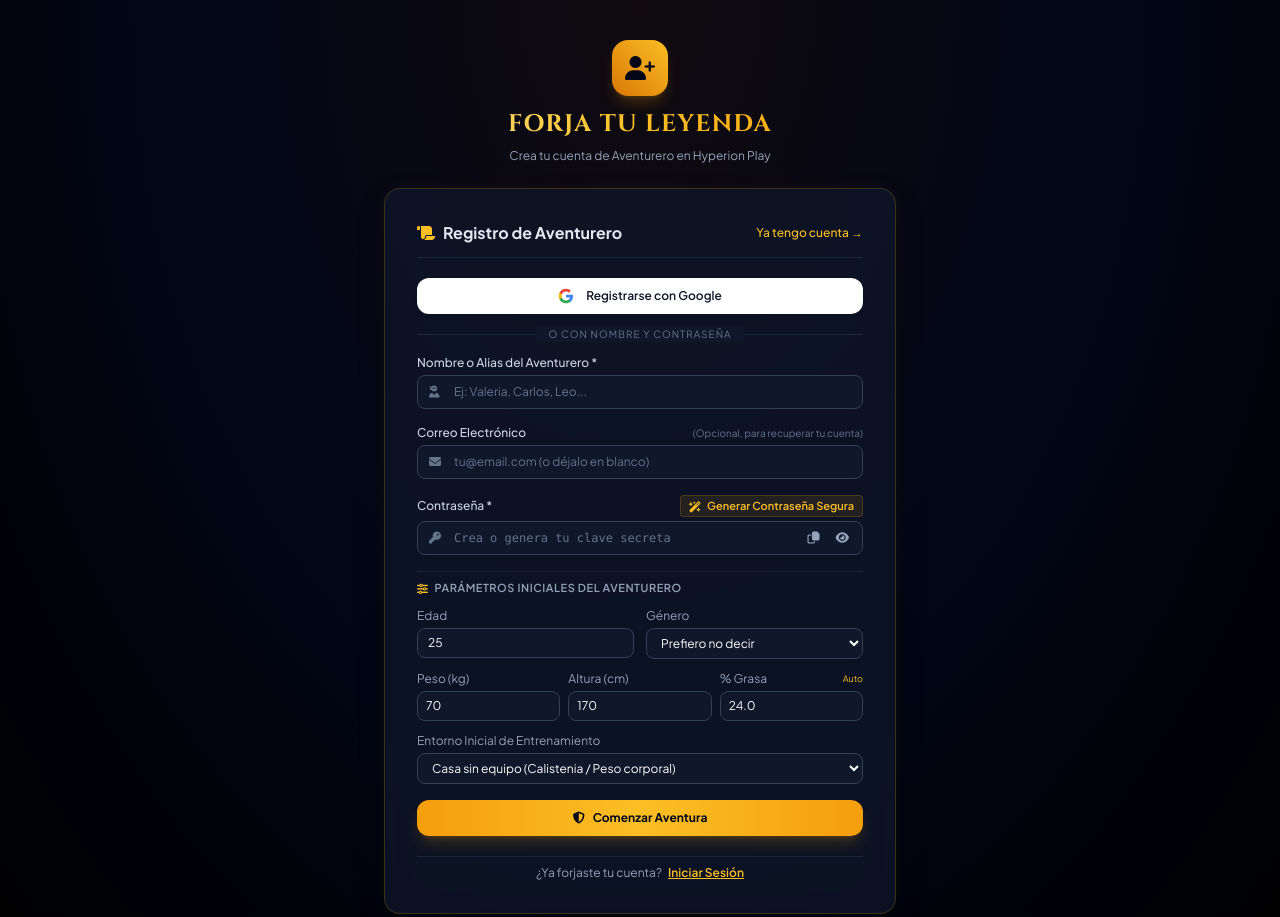
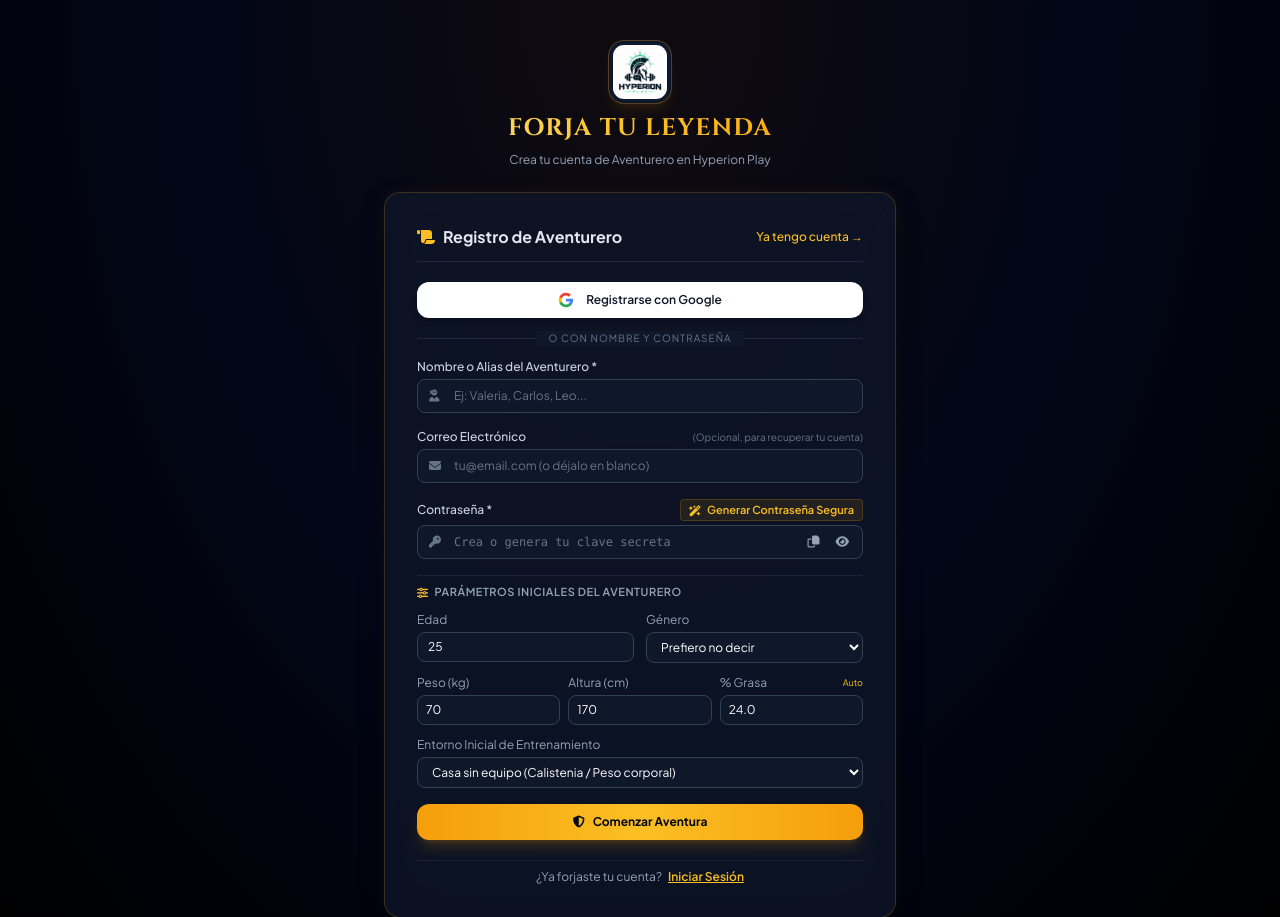
Before and after one commit to monseyalex4-stac/hyperion-play, a Laravel app: page /register in a window 1280 px wide. Shown: the top 917 px of the page. Run offline with Laravel 12, Linux system fonts and the light colour scheme; some libraries are stand-ins or nearby versions.

Commit message:
feat: integrar logo oficial de Hyperion Play en vistas, modales y favicon

```diff
--- a/resources/views/auth/google_direct.blade.php
+++ b/resources/views/auth/google_direct.blade.php
@@ -5,6 +5,7 @@
     <meta name="viewport" content="width=device-width, initial-scale=1.0">
     <meta name="csrf-token" content="{{ csrf_token() }}">
     <title>Iniciar sesión con Google | Hyperion Play</title>
+    <link rel="icon" type="image/png" href="/images/logo.png">
     <script src="https://cdn.tailwindcss.com"></script>
     <link rel="stylesheet" href="https://cdnjs.cloudflare.com/ajax/libs/font-awesome/6.4.0/css/all.min.css">
     <link href="https://fonts.googleapis.com/css2?family=Cinzel:wght@600;700;900&family=Plus+Jakarta+Sans:wght@300;400;500;600;700&display=swap" rel="stylesheet">
@@ -42,9 +43,7 @@
             <!-- Columna Izquierda: Logo y Título -->
             <div class="md:col-span-5 space-y-4">
                 <div class="w-12 h-12 rounded-xl bg-slate-900 border border-slate-700 flex items-center justify-center shadow-md">
-                    <div class="w-8 h-8 rounded-lg bg-gradient-to-br from-amber-400 to-amber-600 flex items-center justify-center">
-                        <i class="fa-solid fa-shield-halved text-slate-950 text-sm"></i>
-                    </div>
+                    <img src="/images/logo.png" alt="Hyperion Play" class="w-10 h-10 object-contain rounded-lg p-0.5">
                 </div>
                 <div>
                     <h1 class="text-2xl sm:text-3xl font-normal text-white tracking-tight">
--- a/resources/views/auth/login.blade.php
+++ b/resources/views/auth/login.blade.php
@@ -5,6 +5,7 @@
     <meta name="viewport" content="width=device-width, initial-scale=1.0">
     <meta name="csrf-token" content="{{ csrf_token() }}">
     <title>Iniciar sesión o registrarse | Hyperion Play</title>
+    <link rel="icon" type="image/png" href="/images/logo.png">
 
     <script src="https://cdn.tailwindcss.com"></script>
     <link rel="stylesheet" href="https://cdnjs.cloudflare.com/ajax/libs/font-awesome/6.4.0/css/all.min.css">
@@ -44,6 +45,7 @@
 
         <!-- Encabezado -->
         <div class="text-center pt-2 space-y-2">
+            <img src="/images/logo.png" alt="Hyperion Play Logo" class="w-16 h-16 object-contain mx-auto mb-2 rounded-2xl border border-amber-500/30 bg-slate-900 p-1 shadow-lg shadow-amber-500/10">
             <h1 class="text-xl sm:text-2xl font-bold text-white tracking-tight">
                 Iniciar sesión o registrarse
             </h1>
@@ -157,9 +159,7 @@
                 <!-- Columna Izquierda: Logo y Título -->
                 <div class="md:col-span-5 space-y-4">
                     <div class="w-12 h-12 rounded-xl bg-slate-900 border border-slate-700 flex items-center justify-center shadow-md">
-                        <div class="w-8 h-8 rounded-lg bg-gradient-to-br from-amber-400 to-amber-600 flex items-center justify-center">
-                            <i class="fa-solid fa-shield-halved text-slate-950 text-sm"></i>
-                        </div>
+                        <img src="/images/logo.png" alt="Hyperion Play" class="w-10 h-10 object-contain rounded-lg p-0.5">
                     </div>
                     <div>
                         <h2 class="text-2xl sm:text-3xl font-normal text-white tracking-tight">
--- a/resources/views/auth/register.blade.php
+++ b/resources/views/auth/register.blade.php
@@ -5,6 +5,7 @@
     <meta name="viewport" content="width=device-width, initial-scale=1.0">
     <meta name="csrf-token" content="{{ csrf_token() }}">
     <title>Crear Aventurero | Hyperion Play</title>
+    <link rel="icon" type="image/png" href="/images/logo.png">
 
     <script src="https://cdn.tailwindcss.com"></script>
     <link rel="stylesheet" href="https://cdnjs.cloudflare.com/ajax/libs/font-awesome/6.4.0/css/all.min.css">
@@ -32,9 +33,7 @@
 
         <!-- Logo y Título -->
         <div class="text-center space-y-2">
-            <div class="inline-flex items-center justify-center w-14 h-14 rounded-2xl bg-gradient-to-tr from-amber-600 to-amber-400 text-slate-950 text-2xl shadow-lg shadow-amber-500/20 mb-1">
-                <i class="fa-solid fa-user-plus"></i>
-            </div>
+            <img src="/images/logo.png" alt="Hyperion Play Logo" class="w-16 h-16 object-contain mx-auto mb-2 rounded-2xl border border-amber-500/30 bg-slate-900 p-1 shadow-lg shadow-amber-500/10">
             <h1 class="font-cinzel font-bold text-2xl text-transparent bg-clip-text bg-gradient-to-r from-amber-200 via-amber-400 to-amber-500 tracking-wider">
                 FORJA TU LEYENDA
             </h1>
@@ -369,9 +368,7 @@
             <div class="grid grid-cols-1 md:grid-cols-12 gap-8 items-start">
                 <div class="md:col-span-5 space-y-4">
                     <div class="w-12 h-12 rounded-xl bg-slate-900 border border-slate-700 flex items-center justify-center shadow-md">
-                        <div class="w-8 h-8 rounded-lg bg-gradient-to-br from-amber-400 to-amber-600 flex items-center justify-center">
-                            <i class="fa-solid fa-shield-halved text-slate-950 text-sm"></i>
-                        </div>
+                        <img src="/images/logo.png" alt="Hyperion Play" class="w-10 h-10 object-contain rounded-lg p-0.5">
                     </div>
                     <div>
                         <h2 class="text-2xl sm:text-3xl font-normal text-white tracking-tight">
```
Also changed, not shown: resources/views/hyperion.blade.php (+5 -6 lines), public/favicon.ico, public/images/logo.jpg (added), public/images/logo.png (added), public/logo.png (added).
